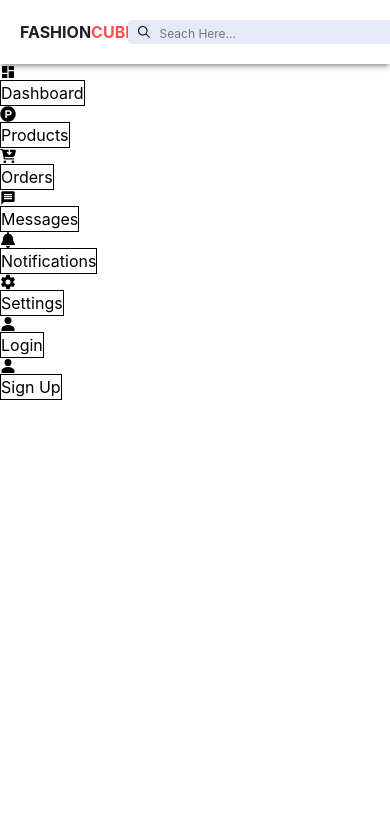
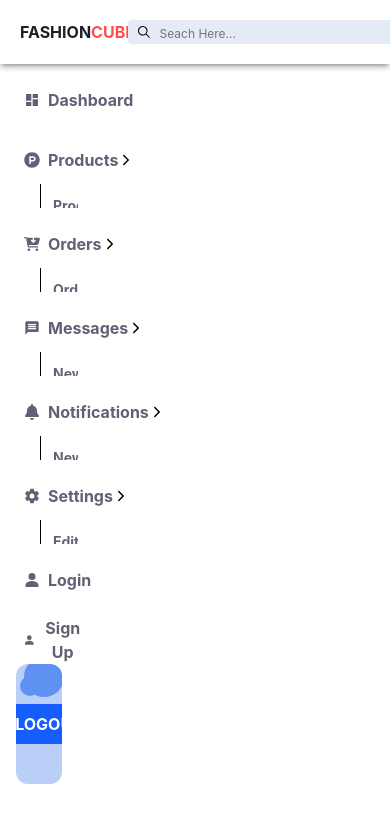
Before and after one commit to kwawu-praise/fashion-cube-ecommerce-shop, a React (Vite) app: page / in a window 390 px wide. Shown: the top 822 px of the page. Built offline with nearby package versions, Linux system fonts and the light colour scheme.

Commit message:
added css to the Admin Hamburger Menu

```diff
--- a/src/components/Admin/AdminHamburger.tsx
+++ b/src/components/Admin/AdminHamburger.tsx
@@ -7,7 +7,8 @@ import { MdMessage } from "react-icons/md";
 import { FaBell } from "react-icons/fa";
 import { IoSettingsSharp } from "react-icons/io5";
 import { IoPersonSharp } from "react-icons/io5";
-
+import { IoIosArrowForward } from "react-icons/io";
+import { IoMdLogOut } from "react-icons/io";
 
 
 interface AdminHamburgerInteface {
@@ -66,18 +67,28 @@ interface HamburgerItemProps extends AdminHamburgerInteface {
 const HamburgerItem = ({ title, subItems, icon: Icon, isOpen, onToggle }: HamburgerItemProps,) => {
   return (
 
-    <div>
-      <div>
-        <Icon></Icon>
-        <button className="border" onClick={onToggle}>
-          {title}
+    <div className="mt-3">
+      <div className="flex px-2 gap-2  ">
+        <button className={` rounded-2xl p-4 h-12 font-bold hover:bg-[#f1efee]  w-full flex items-center justify-between ${isOpen ? "bg-[#f1efee] " : "bg-white"} `} onClick={onToggle}>
+          <div className="flex items-center gap-2 text-[#635f74] ">
+            <Icon className={`${isOpen ? "bg-[#f1efee] text-blue-700" : "bg-white"}`} />
+            {title}
+
+          </div>
+          <div>
+            {
+              subItems &&
+              <IoIosArrowForward className={`font-bold ${isOpen ? "rotate-90" : ""} `} />
+            }
+
+          </div>
         </button>
       </div>
       {
-        subItems && <div className={`grid transition-all duration-300 ${isOpen ? "grid-rows-[1fr]" : "grid-rows-[0fr]"}`}>
-          <ul className="overflow-hidden">
+        subItems && <div className={` overflow-hidden grid transition-all duration-300 ${isOpen ? "grid-rows-[1fr]" : "grid-rows-[0fr]"} pl-10`}>
+          <ul className=" overflow-hidden border-l p-3 space-y-3">
             {subItems?.map((item) => (
-              <li key={item}>{item}</li>
+              <li key={item} className="text-sm text-[#656275] font-bold hover:text-blue-700">{item}</li>
             ))}
           </ul>
         </div>
@@ -101,14 +112,32 @@ const AdminHamburger = () => {
 
 
   return (
-    <div>
+    <div className="w-full h-screen">
 
-      <main>
-        {
-          AdminHamburgerItems.map(({ title, subItems, icon: Icon, }, index) => (
-            <HamburgerItem title={title} subItems={subItems} icon={Icon} onToggle={() => handleToggle(title)} isOpen={isOpen === title} />
-          ))
-        }
+      <main className="w-[20%]  h-full flex flex-col justify-between">
+        <div>
+          {
+            AdminHamburgerItems.map(({ title, subItems, icon: Icon, }) => (
+              <HamburgerItem title={title} subItems={subItems} icon={Icon} onToggle={() => handleToggle(title)} isOpen={isOpen === title} />
+            ))
+          }
+
+
+        </div>
+        <div className="px-4  mb-40">
+          <div className="w-full flex items-center justify-center  bg-[#bacff7] h-30 relative overflow-hidden rounded-xl">
+            <button className="bg-blue-600 h-10 w-30 rounded-sm text-white font-bold flex items-center justify-center gap-1" >
+              <IoMdLogOut />
+              LOGOUT
+            </button>
+            <div className="w-5 h-5 rounded-full bg-[#5f91f2] absolute left-1 top-3">
+            </div>
+
+            <div className="w-10 h-10 rounded-full bg-[#5f91f2] absolute right-[-5%] top-[-6%]">
+            </div>
+          </div>
+
+        </div>
       </main>
     </div>
   )
```
